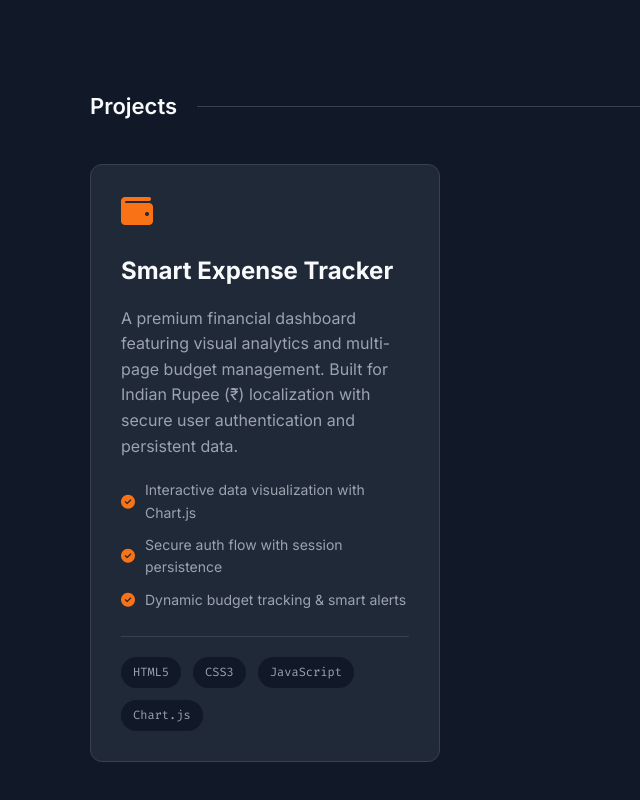
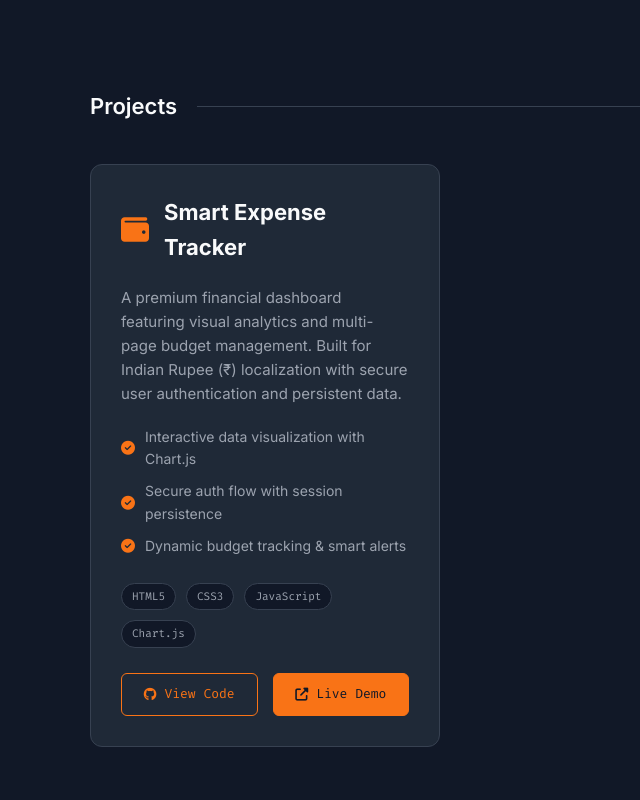
Before and after one commit to sri-dhran/sriportfolio, a plain HTML site: page index.html in a window 1280 px wide. Shown: the part 2411-3211 px from the top of the page, without its empty margins (0-640 px from the left). Drawn offline with Linux system fonts and the light colour scheme; no server answers.

Commit message:
feat: Upgrade Smart Expense Tracker card with View Code and Live Demo buttons

```diff
--- a/index.html
+++ b/index.html
@@ -146,36 +146,43 @@
         </div>
         <div class="projects-grid fade-in">
             <!-- Premium Project: Smart Expense Tracker -->
-            <a href="https://github.com/sri-dhran/sriportfolio.git" target="_blank" class="premium-project-card" rel="noopener noreferrer">
+            <div class="project-card-v2">
                 <div class="card-content">
-                    <div class="card-header">
-                        <i class="fas fa-wallet project-icon"></i>
-                        <span class="view-indicator">View Project <i class="fas fa-arrow-right"></i></span>
+                    <div class="card-header-v2">
+                        <i class="fas fa-wallet project-icon-v2"></i>
+                        <h3 class="card-title-v2">Smart Expense Tracker</h3>
                     </div>
 
-                    <h3 class="card-title">Smart Expense Tracker</h3>
-
-                    <p class="card-description">
+                    <p class="card-description-v2">
                         A premium financial dashboard featuring visual analytics and multi-page budget management.
                         Built for Indian Rupee (₹) localization with secure user authentication and persistent data.
                     </p>
 
-                    <ul class="card-features">
+                    <ul class="card-features-v2">
                         <li><i class="fas fa-check-circle"></i> Interactive data visualization with Chart.js</li>
                         <li><i class="fas fa-check-circle"></i> Secure auth flow with session persistence</li>
                         <li><i class="fas fa-check-circle"></i> Dynamic budget tracking & smart alerts</li>
                     </ul>
 
-                    <div class="card-footer">
-                        <div class="card-tech">
-                            <span class="tech-tag">HTML5</span>
-                            <span class="tech-tag">CSS3</span>
-                            <span class="tech-tag">JavaScript</span>
-                            <span class="tech-tag">Chart.js</span>
+                    <div class="card-footer-v2">
+                        <div class="card-tech-v2">
+                            <span class="tech-tag-v2">HTML5</span>
+                            <span class="tech-tag-v2">CSS3</span>
+                            <span class="tech-tag-v2">JavaScript</span>
+                            <span class="tech-tag-v2">Chart.js</span>
+                        </div>
+
+                        <div class="card-actions-v2">
+                            <a href="https://github.com/sri-dhran/sriportfolio.git" target="_blank" class="btn-card btn-outline-v2" rel="noopener noreferrer">
+                                <i class="fab fa-github"></i> View Code
+                            </a>
+                            <a href="https://sri-dhran.github.io/sriportfolio/" target="_blank" class="btn-card btn-primary-v2" rel="noopener noreferrer">
+                                <i class="fas fa-external-link-alt"></i> Live Demo
+                            </a>
                         </div>
                     </div>
                 </div>
-            </a>
+            </div>
         </div>
     </section>
 
--- a/styles.css
+++ b/styles.css
@@ -1023,3 +1023,138 @@ footer p {
     color: var(--accent-color);
     border-color: var(--accent-color);
 }
+
+/* =========================================================================
+   Premium Project Card - Version 2 (Buttons)
+   ========================================================================= */
+.project-card-v2 {
+    background-color: var(--bg-secondary);
+    border: 1px solid var(--bg-tertiary);
+    border-radius: 12px;
+    padding: 30px;
+    transition: all 0.4s cubic-bezier(0.4, 0, 0.2, 1);
+    position: relative;
+    overflow: hidden;
+    height: 100%;
+    display: flex;
+    flex-direction: column;
+}
+
+.project-card-v2:hover {
+    transform: translateY(-8px);
+    border-color: var(--accent-color);
+    box-shadow: 0 15px 40px rgba(0, 0, 0, 0.5);
+}
+
+.card-header-v2 {
+    display: flex;
+    align-items: center;
+    gap: 15px;
+    margin-bottom: 20px;
+}
+
+.project-icon-v2 {
+    font-size: 28px;
+    color: var(--accent-color);
+}
+
+.card-title-v2 {
+    font-size: 22px;
+    color: var(--text-primary);
+    font-weight: 700;
+}
+
+.card-description-v2 {
+    color: var(--text-secondary);
+    font-size: 15px;
+    line-height: 1.6;
+    margin-bottom: 20px;
+    flex-grow: 1;
+}
+
+.card-features-v2 {
+    list-style: none;
+    padding: 0;
+    margin-bottom: 25px;
+}
+
+.card-features-v2 li {
+    font-size: 14px;
+    color: var(--text-secondary);
+    margin-bottom: 10px;
+    display: flex;
+    align-items: center;
+    gap: 10px;
+}
+
+.card-features-v2 li i {
+    color: var(--accent-color);
+    font-size: 14px;
+}
+
+.card-footer-v2 {
+    margin-top: auto;
+}
+
+.card-tech-v2 {
+    display: flex;
+    flex-wrap: wrap;
+    gap: 10px;
+    margin-bottom: 25px;
+}
+
+.tech-tag-v2 {
+    font-family: var(--font-mono);
+    font-size: 11px;
+    color: var(--text-secondary);
+    background-color: var(--bg-primary);
+    padding: 4px 10px;
+    border-radius: 15px;
+    border: 1px solid var(--bg-tertiary);
+    transition: all 0.3s ease;
+}
+
+.project-card-v2:hover .tech-tag-v2 {
+    border-color: var(--accent-color);
+    color: var(--text-primary);
+}
+
+.card-actions-v2 {
+    display: flex;
+    gap: 15px;
+}
+
+.btn-card {
+    flex: 1;
+    display: flex;
+    align-items: center;
+    justify-content: center;
+    gap: 8px;
+    padding: 10px;
+    border-radius: 6px;
+    font-size: 13px;
+    font-family: var(--font-mono);
+    text-decoration: none;
+    transition: all 0.3s ease;
+}
+
+.btn-primary-v2 {
+    background-color: var(--accent-color);
+    color: var(--bg-primary);
+    border: 1px solid var(--accent-color);
+}
+
+.btn-primary-v2:hover {
+    background-color: transparent;
+    color: var(--accent-color);
+}
+
+.btn-outline-v2 {
+    background-color: transparent;
+    color: var(--accent-color);
+    border: 1px solid var(--accent-color);
+}
+
+.btn-outline-v2:hover {
+    background-color: var(--accent-hover);
+}
```
